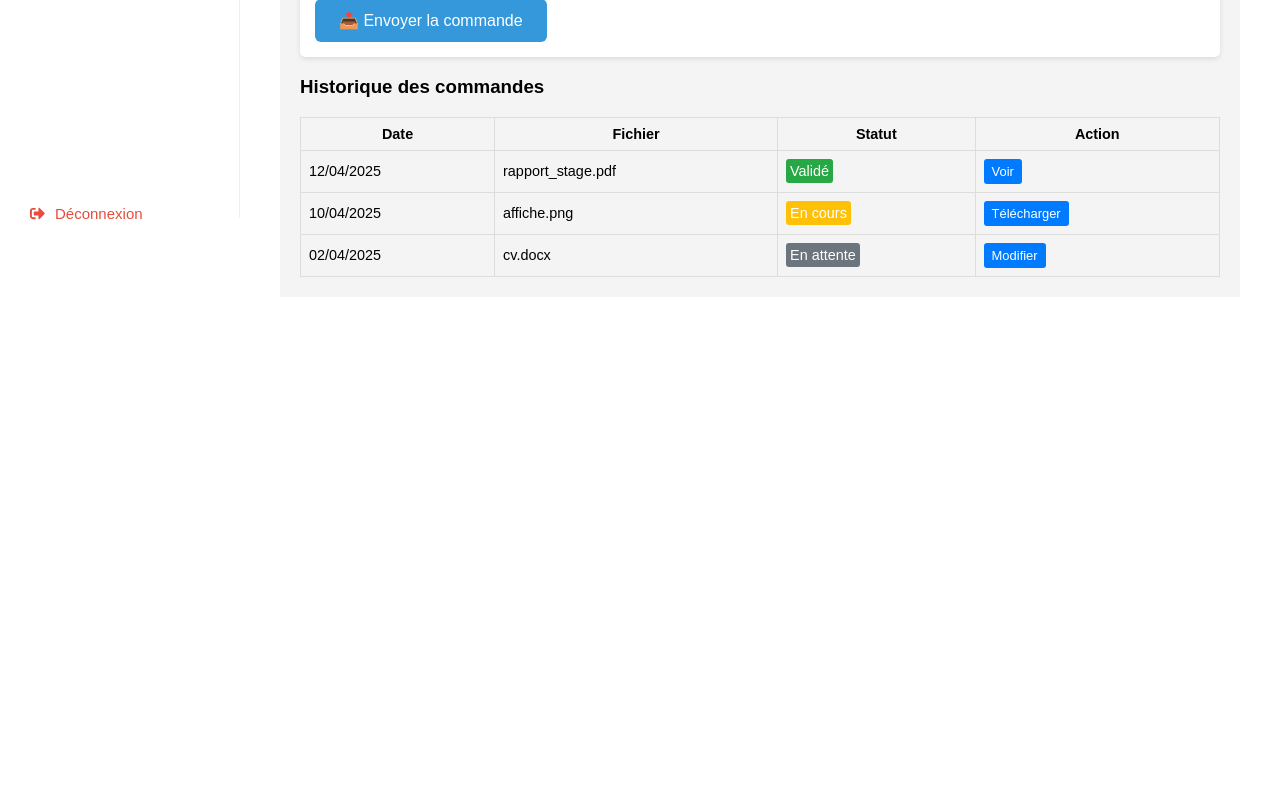
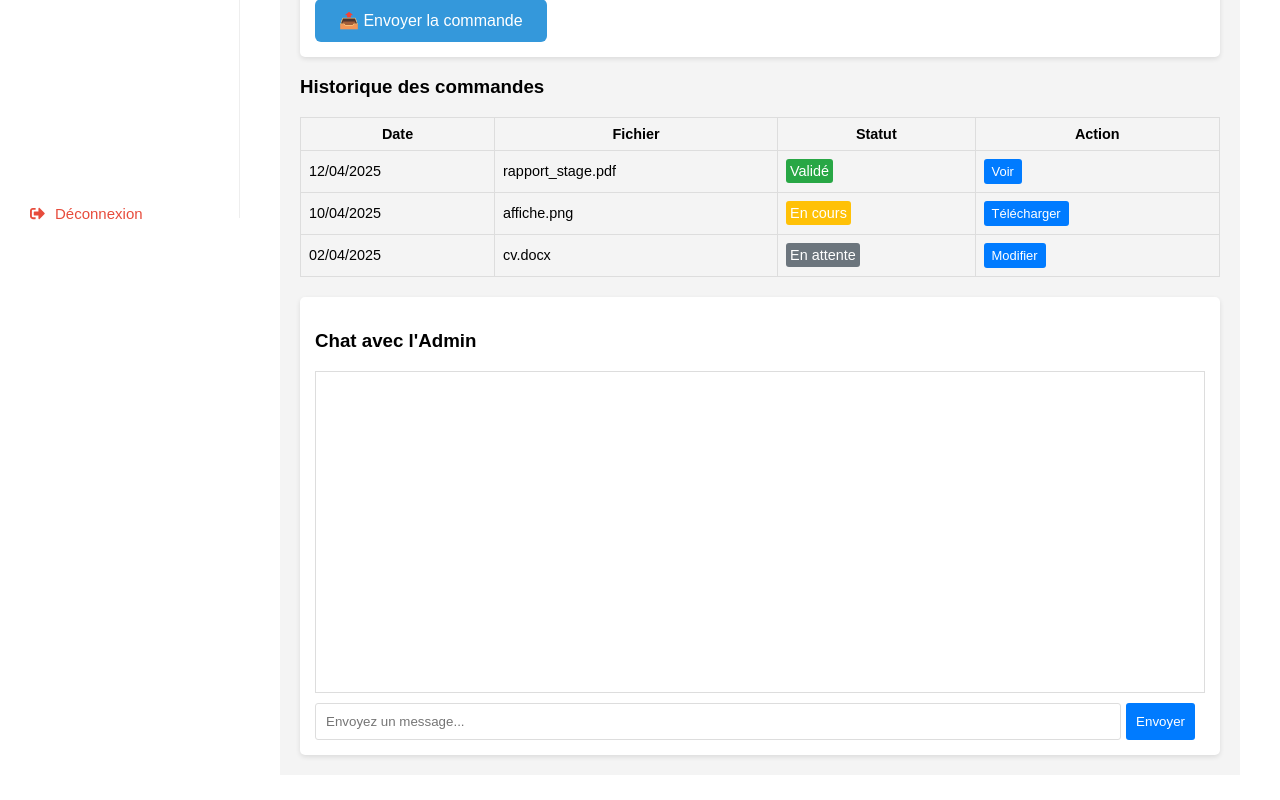
Before and after one commit to PaolaJeanne/dashboard, a React (Create React App) app: page / in a window 1280 px wide. Shown: the part 582-1382 px from the top of the page. Before the commit the page ends 919 px from the top, so only its background shows below. Built offline with nearby package versions, Linux system fonts and the light colour scheme.

Commit message:
dashboard chat

```diff
--- a/src/pages/Dashboard.js
+++ b/src/pages/Dashboard.js
@@ -4,6 +4,8 @@ import '../styles/Dashboard.css';
 const Dashboard = () => {
   const [fileName, setFileName] = useState('');
   const [loading, setLoading] = useState(false);
+  const [messages, setMessages] = useState([]);
+  const [newMessage, setNewMessage] = useState('');
 
   // Statistiques exemple
   const stats = {
@@ -36,10 +38,25 @@ const Dashboard = () => {
     }, 2000);
   };
 
+  const handleChatSubmit = () => {
+    if (!newMessage) return;
+
+    setMessages([...messages, { text: newMessage, sender: 'client' }]);
+    setNewMessage('');
+
+    // Simuler une réponse de l'admin
+    setTimeout(() => {
+      setMessages((prevMessages) => [
+        ...prevMessages,
+        { text: 'Réponse de l\'admin', sender: 'admin' },
+      ]);
+    }, 1000);
+  };
+
   return (
     <div className="dashboard">
       <header className="dashboard-header">
-        <h2>Bienvenue, Jean Dupont</h2> {/* Remplacez par le nom d'utilisateur dynamique si nécessaire */}
+        <h2>Bienvenue, Jean Dupont</h2>
       </header>
 
       <div className="stats-section">
@@ -139,6 +156,26 @@ const Dashboard = () => {
           </tbody>
         </table>
       </div>
+
+      <div className="chat-section">
+        <h3>Chat avec l'Admin</h3>
+        <div className="chat-box">
+          {messages.map((msg, index) => (
+            <div key={index} className={`chat-message ${msg.sender}`}>
+              <span>{msg.text}</span>
+            </div>
+          ))}
+        </div>
+        <div className="chat-input">
+          <input
+            type="text"
+            value={newMessage}
+            onChange={(e) => setNewMessage(e.target.value)}
+            placeholder="Envoyez un message..."
+          />
+          <button onClick={handleChatSubmit}>Envoyer</button>
+        </div>
+      </div>
     </div>
   );
 };
--- a/src/styles/Dashboard.css
+++ b/src/styles/Dashboard.css
@@ -115,3 +115,61 @@
     cursor: pointer;
     font-size: 0.9em; /* Diminution de la taille de la police */
   }
+
+  .chat-section {
+    margin-top: 20px;
+    background: white;
+    padding: 15px;
+    border-radius: 5px;
+    box-shadow: 0 2px 5px rgba(0, 0, 0, 0.1);
+  }
+
+  .chat-box {
+    height: 300px; /* Augmente la hauteur pour plus d'espace */
+    overflow-y: auto; /* Ajoute un défilement vertical */
+    border: 1px solid #ddd;
+    padding: 10px;
+    margin-bottom: 10px;
+    display: flex;
+    flex-direction: column;
+  }
+
+  .chat-message {
+    margin: 5px 0;
+    padding: 8px;
+    border-radius: 5px;
+    max-width: 80%; /* Limite la largeur des messages */
+  }
+
+  .chat-message.client {
+    align-self: flex-end; /* Aligne les messages du client à droite */
+    background-color: #007bff;
+    color: white;
+  }
+
+  .chat-message.admin {
+    align-self: flex-start; /* Aligne les messages de l'admin à gauche */
+    background-color: #e9ecef;
+    color: black;
+  }
+
+  .chat-input {
+    display: flex;
+  }
+
+  .chat-input input {
+    flex: 1;
+    padding: 10px;
+    border: 1px solid #ddd;
+    border-radius: 3px;
+    margin-right: 5px;
+  }
+
+  .chat-input button {
+    background-color: #007bff;
+    color: white;
+    padding: 10px;
+    border: none;
+    border-radius: 3px;
+    cursor: pointer;
+  }
```
